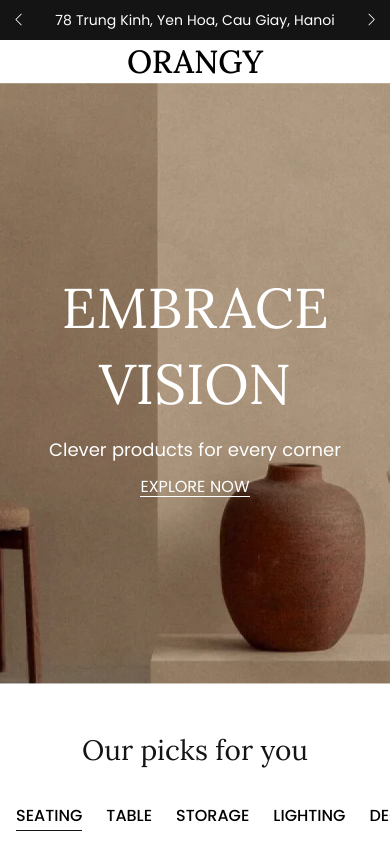
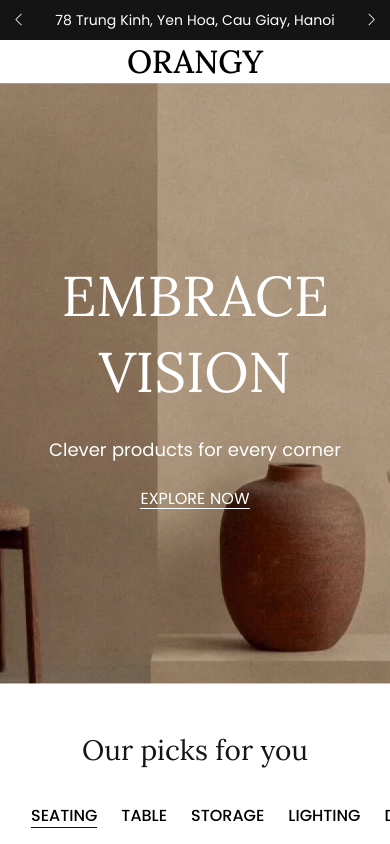
Before and after one commit to PhuongDam233/Week2, a website: page index.html in a window 390 px wide. Shown: the top 844 px of the page. Drawn offline with Linux system fonts and the light colour scheme; files whose address does not match are found by name.

Commit message:
Orangy: fix pixel responsive

```diff
--- a/scss/core/_components.scss
+++ b/scss/core/_components.scss
@@ -130,7 +130,7 @@
     }
   }
   .content {
-    gap: 4px;
+    gap: 8px;
     height: 100%;
     display: flex;
     flex-direction: column;
@@ -168,6 +168,9 @@
           }
         }
       }
+    }
+    .content {
+      gap: 5px;
     }
   }
 }
--- a/scss/pages/_home.scss
+++ b/scss/pages/_home.scss
@@ -14,11 +14,6 @@
   picture {
     img {
       width: 100%;
-    }
-  }
-  @include xs {
-    .textbox {
-      gap: 12px;
     }
   }
 }
@@ -42,8 +37,10 @@
           content: "";
           display: block;
           width: 100%;
+          // height: 1px;
           height: 1px;
-          margin-top: 5px;
+          // margin-top: 5px;
+          margin-top: 2px;
           background-color: var(--black-cl);
           transform-origin: left;
           transform: scaleX(0);
@@ -126,10 +123,10 @@
         margin-right: calc(var(--gap) * -1);
         li {
           &:nth-child(1) {
-            margin-left: var(--gap);
+            margin-left: calc(var(--gap) + 15px);
           }
           &:nth-child(5) {
-            margin-right: var(--gap);
+            margin-right: calc(var(--gap) + 15px);
           }
         }
       }
@@ -208,7 +205,7 @@
     }
   }
   @include xs {
-    padding: 48px 0px;
+    padding: 90px 0px;
     .txcarousel {
       min-height: 64px;
     }
@@ -231,6 +228,8 @@
       text-align: center;
     }
     &-top {
+      width: 100%;
+      position: absolute;
       span {
         font-family: pm;
         text-transform: uppercase;
@@ -240,7 +239,6 @@
       height: 100%;
       @include mid(true);
       flex-direction: column;
-      margin-top: -33px;
       .content {
         font-size: var(--fs-text-large);
         line-height: var(--lh-text-large);
@@ -326,7 +324,7 @@
     }
   }
   @include xs {
-    padding-bottom: 28px;
+    padding-bottom: 69px;
     .textbox {
       max-width: 360px;
     }
@@ -358,8 +356,18 @@
     z-index: 1;
   }
   @include xs {
-    padding: 226px 0;
+    padding: 179px 0;
     background-image: url("../img/banner-mob.jpg");
+    .textbox {
+      display: flex;
+      flex-direction: column;
+      align-items: center;
+      justify-content: center;
+      transform: translateY(50px);
+      .heading {
+        max-width: 220px;
+      }
+    }
   }
 }
 .scservice {
@@ -385,14 +393,19 @@
     }
   }
   @include xs {
-    padding: 48px 0;
+    padding-top: 24px;
+    padding-bottom: 57px;
     .container {
+      gap: 6px;
       grid-template-columns: repeat(1, 1fr);
       grid-template-rows: initial;
     }
     &__item {
       display: flex;
       gap: 16px;
+      img {
+        width: 40px;
+      }
     }
   }
 }
@@ -562,7 +575,7 @@
       img {
         &:nth-child(1) {
           left: 25px;
-          bottom: -19px;
+          bottom: -11px;
           top: initial;
         }
       }
@@ -589,5 +602,15 @@
         }
       }
     }
+    &_center {
+      .textbox {
+        .heading {
+          padding-bottom: 17px;
+        }
+        .btnlink {
+          padding: 13px 40px;
+        }
+      }
+    }
   }
 }
```
Also changed, not shown: dest/style.min.css, 1 other file.
